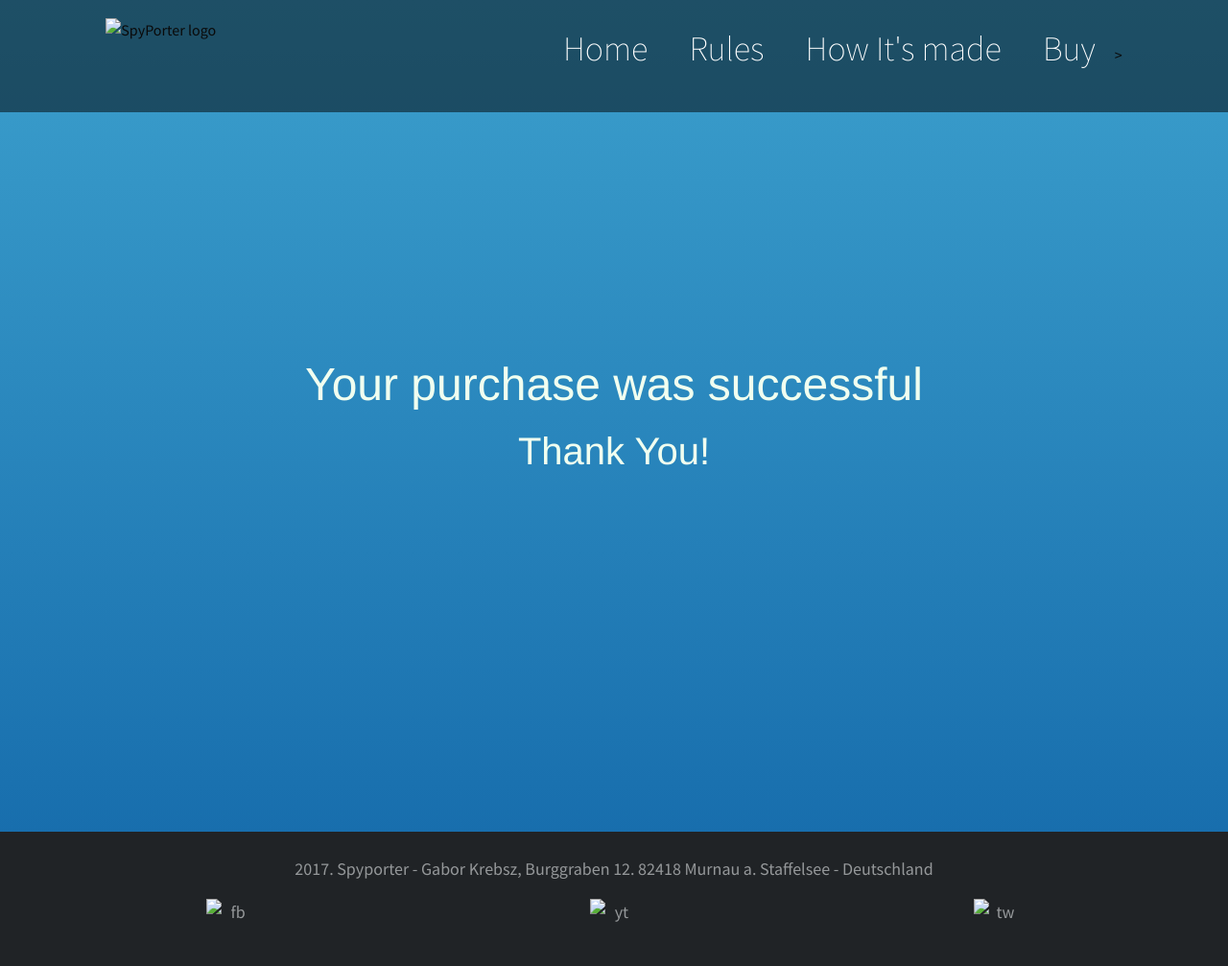
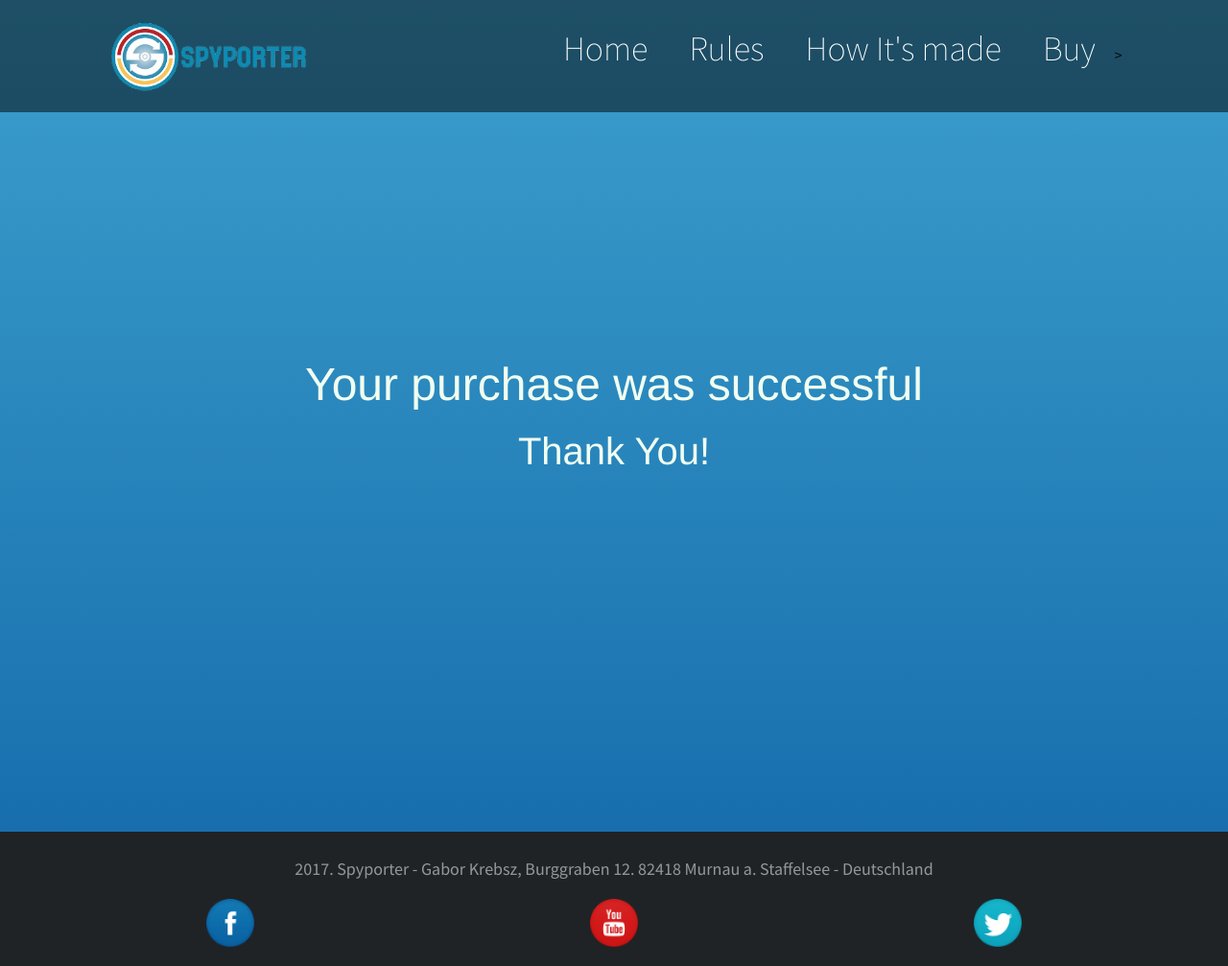
Before and after one commit to gerhatmark/SpyPorter, a plain HTML site: page purchased.html in a window 1280 px wide. Shown: the whole page at 96% size. Drawn offline with Linux system fonts and the light colour scheme; the site is published under a folder, as on GitHub Pages, so addresses that start at the root find nothing.

Commit message:
src fix #1

```diff
--- a/purchased.html
+++ b/purchased.html
@@ -12,7 +12,7 @@
 <body>
     <div class="navigation">
         <nav>
-            <div class="logo"><img src="/assets/icons/logo.png" alt="SpyPorter logo" /></div>
+            <div class="logo"><img src="assets/icons/logo.png" alt="SpyPorter logo" /></div>
             <ul>
                 <li><a href="index.html">Home</a></li>
                 <li><a href="rules.html">Rules</a></li>
@@ -23,7 +23,7 @@
         <input type="checkbox" id="asd" />
         <div class="pagewrap">
             <label for="asd">☰ </label>
-            <img src="/assets/icons/logo.png" alt="SpyPorter logo" class="mobilenav" />
+            <img src="assets/icons/logo.png" alt="SpyPorter logo" class="mobilenav" />
 
             <div class="offcanvas">
                 <ul class="off">
@@ -56,9 +56,9 @@
         </div>
 
         <div class="row">
-            <div class="small-4 columns text-center"><img src="/assets/icons/fb.png" alt="fb"></div>
-            <div class="small-4 columns text-center"><img src="/assets/icons/youtube.png" alt="yt"></div>
-            <div class="small-4 columns text-center"><img src="/assets/icons/twitter.png" alt="tw"></div>
+            <div class="small-4 columns text-center"><img src="assets/icons/fb.png" alt="fb"></div>
+            <div class="small-4 columns text-center"><img src="assets/icons/youtube.png" alt="yt"></div>
+            <div class="small-4 columns text-center"><img src="assets/icons/twitter.png" alt="tw"></div>
 
         </div>
 
```
Also changed, not shown: index.html (+8 -8 lines), rules.html (+2 -2 lines).
